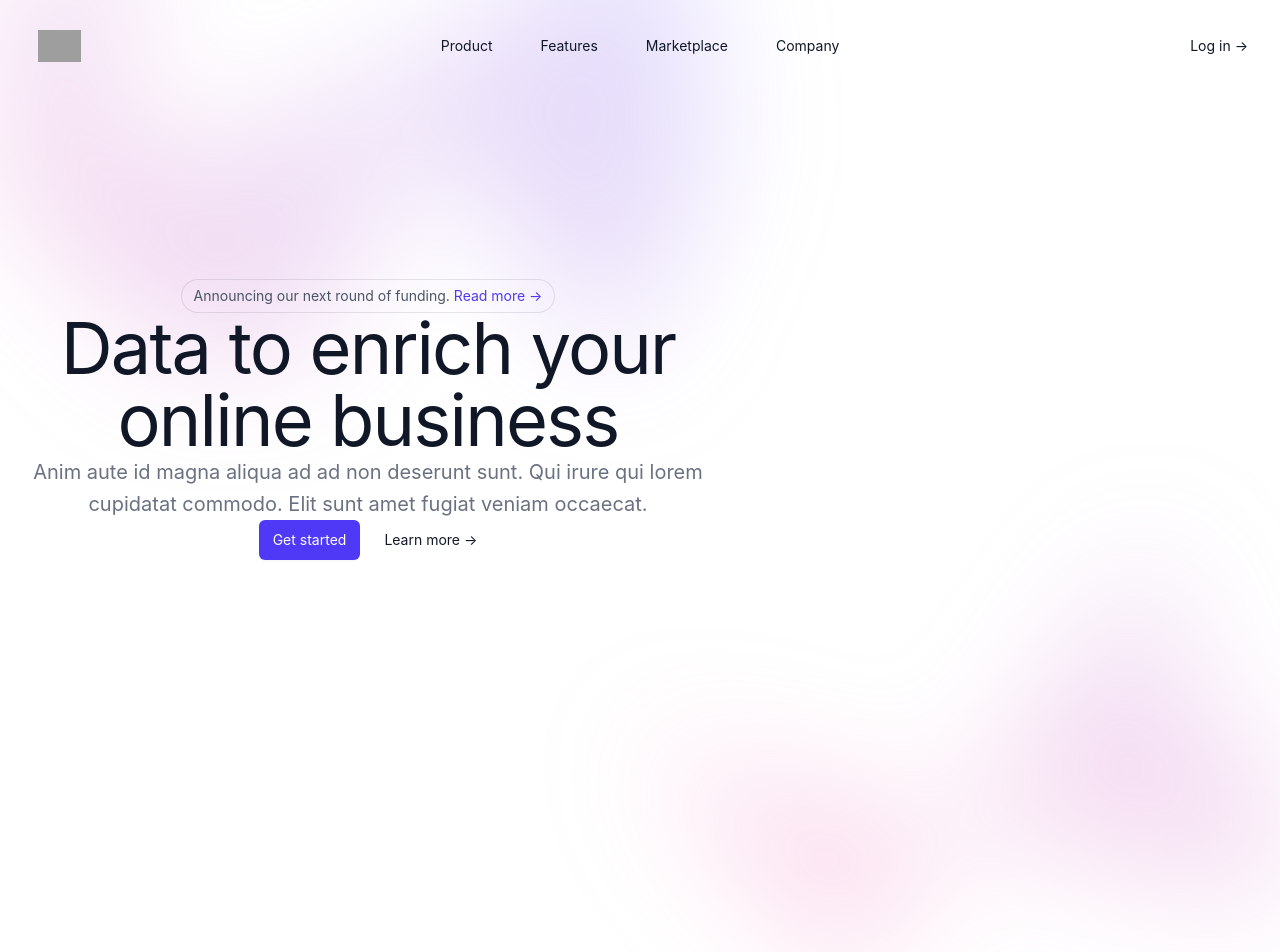
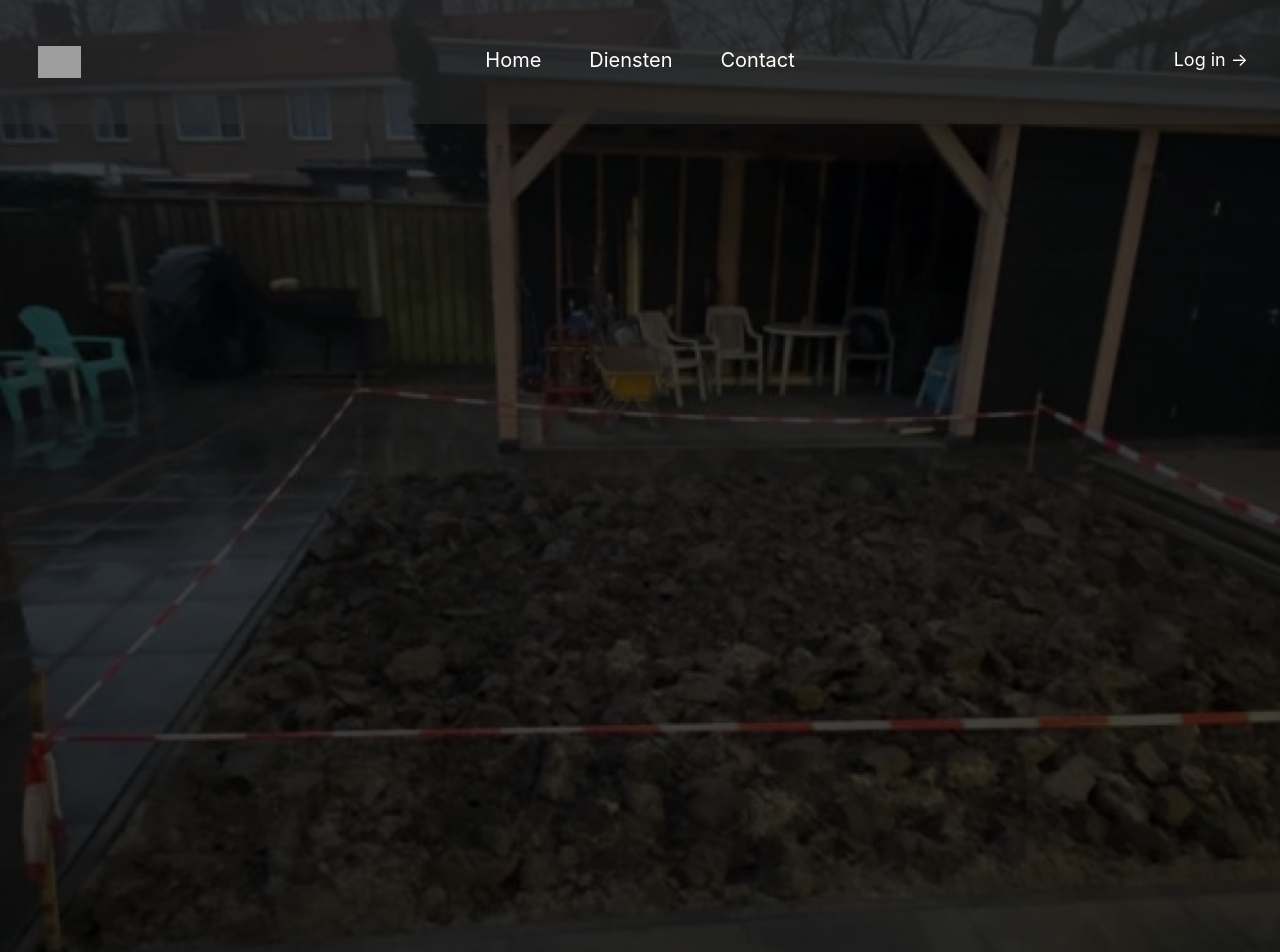
Before and after one commit to MyrtheRosa/Casus_2, a Vue app in the folder VueADW/: page / in a window 1280 px wide. Shown: the top 952 px of the page. Built offline with nearby package versions, Linux system fonts and the light colour scheme; grey boxes are pictures that could not be loaded.

Commit message:
homepage done (i think)

```diff
--- a/VueADW/src/App.vue
+++ b/VueADW/src/App.vue
@@ -1,13 +1,85 @@
 <script setup>
 // import HelloWorld from './components/HelloWorld.vue'
 // import TheWelcome from './components/TheWelcome.vue'
+
+import { onMounted, onBeforeUnmount } from 'vue'
+
+const handleScroll = () => {
+  const hero = document.getElementById('hero');
+  const scrollY = window.scrollY;
+  const maxHeight = window.innerHeight;
+  const minHeight = 120;
+  const speed = 0.8;
+
+  const newHeight = Math.max(maxHeight - (scrollY * speed), minHeight);
+
+  if (hero) {
+    hero.style.height = `${newHeight}px`;
+  }
+
+  // Navbar transparant maken en naar antraciet kleuren
+  const navbar = document.querySelector('nav');
+  if (navbar) {
+    if (scrollY > maxHeight * 0.4) {
+      navbar.classList.add('bg-antraciet');
+      navbar.classList.remove('bg-transparent');  // Verwijder transparante achtergrond als navbar antraciet is
+    } else {
+      navbar.classList.remove('bg-antraciet');
+      navbar.classList.add('bg-transparent');  // Voeg transparantie toe wanneer de navbar klein is
+    }
+  }
+}
+
+onMounted(() => {
+  window.addEventListener('scroll', handleScroll)
+})
+
+onBeforeUnmount(() => {
+  window.removeEventListener('scroll', handleScroll)
+})
 </script>
+
+<style scoped>
+/* Algemene styling voor de navbar */
+nav {
+  transition: background-color 0.2s ease-in-out;
+  /* Zorg voor een soepele overgang voor de achtergrondkleur */
+}
+
+.bg-antraciet {
+  background-color: #2d2d2d;
+  /* Antraciet kleur voor navbar */
+}
+
+.bg-transparent {
+  background-color: rgba(45, 45, 45, 0.5);
+  /* Transparante achtergrond voor navbar */
+}
+
+/* Hero-afbeelding die responsief is en zich aanpast aan scroll */
+#hero {
+  transition: height 0.2s ease-in-out;
+}
+
+/* Verhoog de padding-top voor de main sectie om de tekst verder naar beneden te schuiven */
+main {
+  padding-top: 16rem;
+  /* Verhoog de padding-top naar 250px om de tekst verder naar beneden te krijgen */
+}
+</style>
 
 <template>
   <main>
     <div class="bg-white">
       <header class="absolute inset-x-0 top-0 z-50">
-        <nav class="flex items-center justify-between p-6 lg:px-8" aria-label="Global">
+        <!-- Hero section -->
+        <section id="hero" class="relative h-screen bg-cover bg-center transition-all duration-500"
+          style="background-image: url('/images/homebackground.jpeg')">
+          <!-- Overlay om de afbeelding donkerder te maken -->
+          <div class="absolute inset-0 bg-black opacity-75 z-0"></div>
+
+          <!-- Navbar, sticky bovenaan het scherm -->
+          <nav class="sticky top-0 z-10 flex items-center justify-between p-10 lg:px-8 text-white bg-transparent">
             <div class="flex lg:flex-1">
               <a href="#" class="-m-1.5 p-1.5">
                 <span class="sr-only">Your Company</span>
@@ -15,25 +87,17 @@
                   src="https://tailwindcss.com/plus-assets/img/logos/mark.svg?color=indigo&shade=600" alt="">
               </a>
             </div>
-          <div class="flex lg:hidden">
-            <button type="button" class="-m-2.5 inline-flex items-center justify-center rounded-md p-2.5 text-gray-700">
-              <span class="sr-only">Open main menu</span>
-              <svg class="size-6" fill="none" viewBox="0 0 24 24" stroke-width="1.5" stroke="currentColor"
-                aria-hidden="true" data-slot="icon">
-                <path stroke-linecap="round" stroke-linejoin="round" d="M3.75 6.75h16.5M3.75 12h16.5m-16.5 5.25h16.5" />
-              </svg>
-            </button>
-          </div>
-          <div class="hidden lg:flex lg:gap-x-12">
-            <a href="#" class="text-sm/6 font-semibold text-gray-900">Product</a>
-            <a href="#" class="text-sm/6 font-semibold text-gray-900">Features</a>
-            <a href="#" class="text-sm/6 font-semibold text-gray-900">Marketplace</a>
-            <a href="#" class="text-sm/6 font-semibold text-gray-900">Company</a>
+            <div class="hidden lg:flex lg:gap-x-12 cursor-pointer">
+              <a href="#" class="menu-item text-xl font-semibold">Home</a>
+              <a href="#" class="menu-item text-xl font-semibold">Diensten</a>
+              <a href="#" class="menu-item text-xl font-semibold">Contact</a>
             </div>
             <div class="hidden lg:flex lg:flex-1 lg:justify-end">
-            <a href="#" class="text-sm/6 font-semibold text-gray-900">Log in <span aria-hidden="true">&rarr;</span></a>
+              <a href="#" class="menu-item text-lg font-semibold">Log in <span aria-hidden="true">&rarr;</span></a>
             </div>
           </nav>
+        </section>
+
         <!-- Mobile menu, show/hide based on menu open state. -->
         <div class="lg:hidden" role="dialog" aria-modal="true">
           <!-- Background backdrop, show/hide based on slide-over state. -->
@@ -58,13 +122,11 @@
               <div class="-my-6 divide-y divide-gray-500/10">
                 <div class="space-y-2 py-6">
                   <a href="#"
-                    class="-mx-3 block rounded-lg px-3 py-2 text-base/7 font-semibold text-gray-900 hover:bg-gray-50">Product</a>
+                    class="-mx-3 block rounded-lg px-3 py-2 text-base/7 font-semibold text-gray-900 hover:bg-gray-50">Home</a>
                   <a href="#"
-                    class="-mx-3 block rounded-lg px-3 py-2 text-base/7 font-semibold text-gray-900 hover:bg-gray-50">Features</a>
+                    class="-mx-3 block rounded-lg px-3 py-2 text-base/7 font-semibold text-gray-900 hover:bg-gray-50">Diensten</a>
                   <a href="#"
-                    class="-mx-3 block rounded-lg px-3 py-2 text-base/7 font-semibold text-gray-900 hover:bg-gray-50">Marketplace</a>
-                  <a href="#"
-                    class="-mx-3 block rounded-lg px-3 py-2 text-base/7 font-semibold text-gray-900 hover:bg-gray-50">Company</a>
+                    class="-mx-3 block rounded-lg px-3 py-2 text-base/7 font-semibold text-gray-900 hover:bg-gray-50">Contact</a>
                 </div>
                 <div class="py-6">
                   <a href="#"
@@ -77,36 +139,42 @@
         </div>
       </header>
 
-      <div class="relative isolate px-6 pt-14 lg:px-8">
-        <div class="absolute inset-x-0 -top-40 -z-10 transform-gpu overflow-hidden blur-3xl sm:-top-80"
-          aria-hidden="true">
-          <div
-            class="relative left-[calc(50%-11rem)] aspect-1155/678 w-[36.125rem] -translate-x-1/2 rotate-[30deg] bg-linear-to-tr from-[#ff80b5] to-[#9089fc] opacity-30 sm:left-[calc(50%-30rem)] sm:w-[72.1875rem]"
-            style="clip-path: polygon(74.1% 44.1%, 100% 61.6%, 97.5% 26.9%, 85.5% 0.1%, 80.7% 2%, 72.5% 32.5%, 60.2% 62.4%, 52.4% 68.1%, 47.5% 58.3%, 45.2% 34.5%, 27.5% 76.7%, 0.1% 64.9%, 17.9% 100%, 27.6% 76.8%, 76.1% 97.7%, 74.1% 44.1%)">
-          </div>
-        </div>
-        <div class="mx-auto max-w-2xl py-32 sm:py-48 lg:py-56">
-          <div class="hidden sm:mb-8 sm:flex sm:justify-center">
-            <div
-              class="relative rounded-full px-3 py-1 text-sm/6 text-gray-600 ring-1 ring-gray-900/10 hover:ring-gray-900/20">
-              Announcing our next round of funding. <a href="#" class="font-semibold text-indigo-600"><span
-                  class="absolute inset-0" aria-hidden="true"></span>Read more <span
-                  aria-hidden="true">&rarr;</span></a>
-            </div>
-          </div>
-          <div class="text-center">
-            <h1 class="text-5xl font-semibold tracking-tight text-balance text-gray-900 sm:text-7xl">Data to enrich your
-              online business</h1>
-            <p class="mt-8 text-lg font-medium text-pretty text-gray-500 sm:text-xl/8">Anim aute id magna aliqua ad ad
-              non deserunt sunt. Qui irure qui lorem cupidatat commodo. Elit sunt amet fugiat veniam occaecat.</p>
-            <div class="mt-10 flex items-center justify-center gap-x-6">
-              <a href="#"
-                class="rounded-md bg-indigo-600 px-3.5 py-2.5 text-sm font-semibold text-white shadow-xs hover:bg-indigo-500 focus-visible:outline-2 focus-visible:outline-offset-2 focus-visible:outline-indigo-600">Get
-                started</a>
-              <a href="#" class="text-sm/6 font-semibold text-gray-900">Learn more <span aria-hidden="true">→</span></a>
+      <section class="relative px-8 pt-10 lg:px-8 mt-36">
+        <div class="mx-auto max-w-6xl py-32 sm:py-48 lg:py-56">
+          <!-- Flex container die de tekst centreert (zowel verticaal als horizontaal) -->
+          <div class="flex items-center justify-center h-full">
+            <!-- Voeg padding toe voor wat buffer rondom de tekst -->
+            <div class="text-start w-full px-4">
+              <h1 class="text-5xl font-semibold tracking-tight text-balance text-gray-900 sm:text-7xl">About ADW</h1>
+              <br>
+              <p class="mt-8 text-lg font-medium text-pretty text-gray-500 sm:text-xl">
+                Dienstverlening Willemsen (ADW) is opgericht door mij, Wytse Willemsen, in februari 2016. ADW is
+                ontstaan door de verschillende uitgevoerde werkzaamheden. Zo ben ik in 2011 begonnen met tuinen
+                aanleggen bij een
+                bedrijf dat gespecialiseerd is in het leggen van kunstgras. Aan de hand van aantrekkende aanvragen voor
+                soortgelijke werkzaamheden, maar ook voor verschillende werkzaamheden in de agrarische sector, ben ik
+                voor mijzelf begonnen. Door de jaren heen heb ik vele disciplines aangeleerd, van (kunst)gras leggen en
+                bestrating, tot bezigheden in de bouw, loodgieterij en wereld van elektriciteit. Daarnaast heb ik een
+                interesse ontwikkelt in het uitdenken en aanleggen van tuinen.
+
+                Door deze achtergrond in veelzijdigheid, is het voor mij makkelijk geworden om integraal uw wensen uit
+                te denken en te combineren. Dit in tegenstelling tot bijvoorbeeld mijn ervaring in de bouw, waar (te)
+                vaak
+                enkel op de eigen discipline wordt gelet en er zo uitvoerings-fouten ontstaan. Door met u uw wensen en
+                de ideeën door te spreken, kunnen we gezamenlijk tot een praktisch (en financieel) haalbaar plan komen.
+
+                Heeft u interesse of vragen? Leg het mij voor aan de hand van de contactgegevens onder het kopje
+                “Contact“.
+
+                U bent altijd welkom bij Allround Dienstverlening Willemsen, gevestigd in Oud-Dronten.
+              </p>
             </div>
           </div>
         </div>
+      </section>
+
+
+
       <div
         class="absolute inset-x-0 top-[calc(100%-13rem)] -z-10 transform-gpu overflow-hidden blur-3xl sm:top-[calc(100%-30rem)]"
         aria-hidden="true">
@@ -116,7 +184,5 @@
         </div>
       </div>
     </div>
-    </div>
-
   </main>
 </template>
--- a/VueADW/src/assets/main.css
+++ b/VueADW/src/assets/main.css
@@ -1,2 +1,59 @@
 @import "./base.css";
 @import "tailwindcss";
+
+/* Algemene styling voor de menu-items */
+.menu-item {
+  position: relative;
+  display: inline-block;
+  padding-bottom: 4px;
+  transition: color 0.3s ease;
+}
+
+/* Onderlijn - van links naar rechts bij hover */
+.menu-item::after {
+  content: "";
+  position: absolute;
+  bottom: 0;
+  left: 0;
+  width: 0;
+  height: 2px;
+  background-color: #48bb78;
+  transition: width 0.3s ease;
+}
+
+/* Bovenlijn - van rechts naar links bij hover */
+.menu-item::before {
+  content: "";
+  position: absolute;
+  top: 0;
+  right: 0;
+  width: 0;
+  height: 2px;
+  background-color: #48bb78;
+  transition: width 0.3s ease;
+}
+
+/* Hover effect: onderlijn van links naar rechts en bovenlijn van rechts naar links */
+.menu-item:hover::after {
+  width: 100%;
+}
+
+.menu-item:hover::before {
+  width: 100%;
+  left: 0;
+  right: initial;
+}
+
+/* Tekstkleur veranderen bij hover */
+.menu-item:hover {
+  color: #48bb78;
+}
+
+/* De lijnen moeten terugkeren naar hun oorspronkelijke staat wanneer je niet meer over het item heen beweegt */
+.menu-item:not(:hover)::after {
+  width: 0;
+}
+
+.menu-item:not(:hover)::before {
+  width: 0;
+}
```
Also changed, not shown: VueADW/images/homebackground.jpeg (added). Lines whose indentation alone changed are shown as unchanged.
